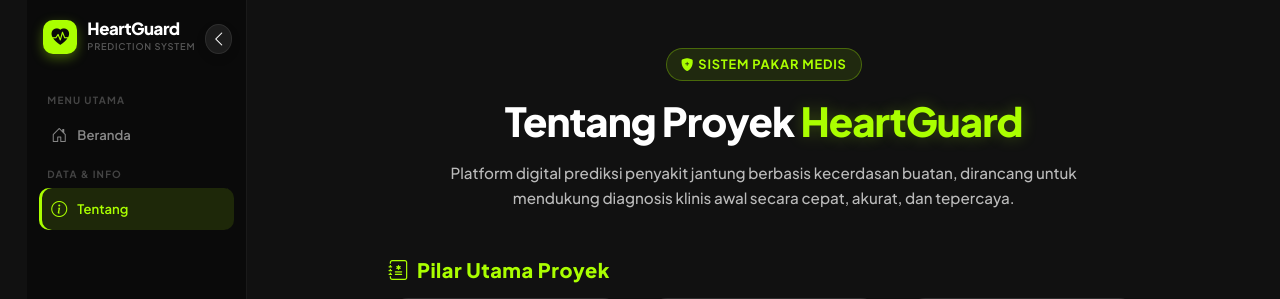
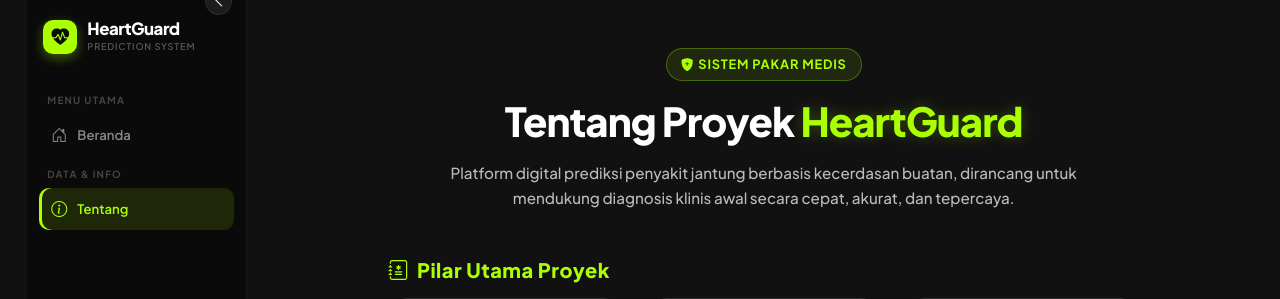
Before and after one commit to SofyanBaharudinnn/heart-disease-prediction, a Django app: page /about/ in a window 1280 px wide. Shown: the top 299 px of the page. Run offline with Django 4.2, Linux system fonts and the light colour scheme.

Commit message:
style: Center desktop sidebar toggle button vertically to prevent logo overlap

```diff
--- a/heart_disease/templates/heart_disease/base.html
+++ b/heart_disease/templates/heart_disease/base.html
@@ -1499,7 +1499,8 @@
     .sidebar-toggle-desktop {
       position: fixed;
       left: 205px; /* 220px minus half the button width (15px) */
-      top: 1.5rem;
+      top: 50%;
+      transform: translateY(-50%);
       width: 30px;
       height: 30px;
       border-radius: 50%;
```
